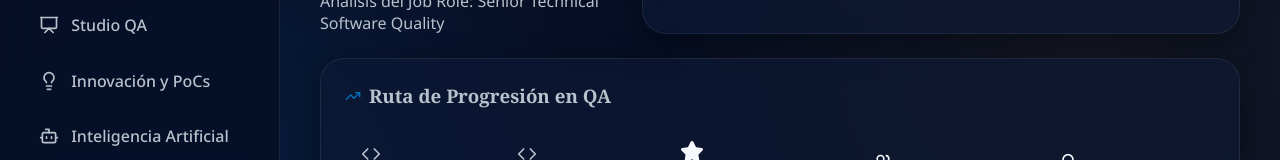
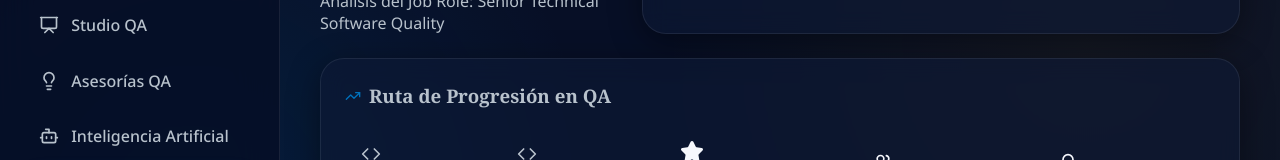
Before and after one commit to TuxMarley/dashboard, a React (Vite) app: page /career in a window 1280 px wide. Shown: the part 195-355 px from the top of the page. Built offline with nearby package versions, Linux system fonts and the light colour scheme.

Commit message:
chore: rename Innovacion view to Asesorías QA

```diff
--- a/src/components/DashboardLayout.jsx
+++ b/src/components/DashboardLayout.jsx
@@ -30,7 +30,7 @@ const DashboardLayout = ({ children }) => {
 
           <NavLink to="/innovacion" className={({ isActive }) => `nav-item ${isActive ? 'active' : ''}`}>
             <Lightbulb size={20} />
-            <span>Innovación y PoCs</span>
+            <span>Asesorías QA</span>
           </NavLink>
 
           <NavLink to="/ia" className={({ isActive }) => `nav-item ${isActive ? 'active' : ''}`}>
--- a/src/pages/Innovacion.jsx
+++ b/src/pages/Innovacion.jsx
@@ -4,7 +4,7 @@ import { Calendar, Users, Lightbulb, ShieldAlert, Clock, AlertTriangle } from 'l
 const Innovacion = () => {
   return (
     <div className="w-full flex-col gap-6">
-      <h2 className="text-2xl font-bold mb-4 font-serif">Innovación y PoCs</h2>
+      <h2 className="text-2xl font-bold mb-4 font-serif">Asesorías QA</h2>
       <p className="text-muted mb-6">Pruebas de concepto y pilotos de Inteligencia Artificial para el equipo QA.</p>
 
       <div className="glass-card mb-6">
```
